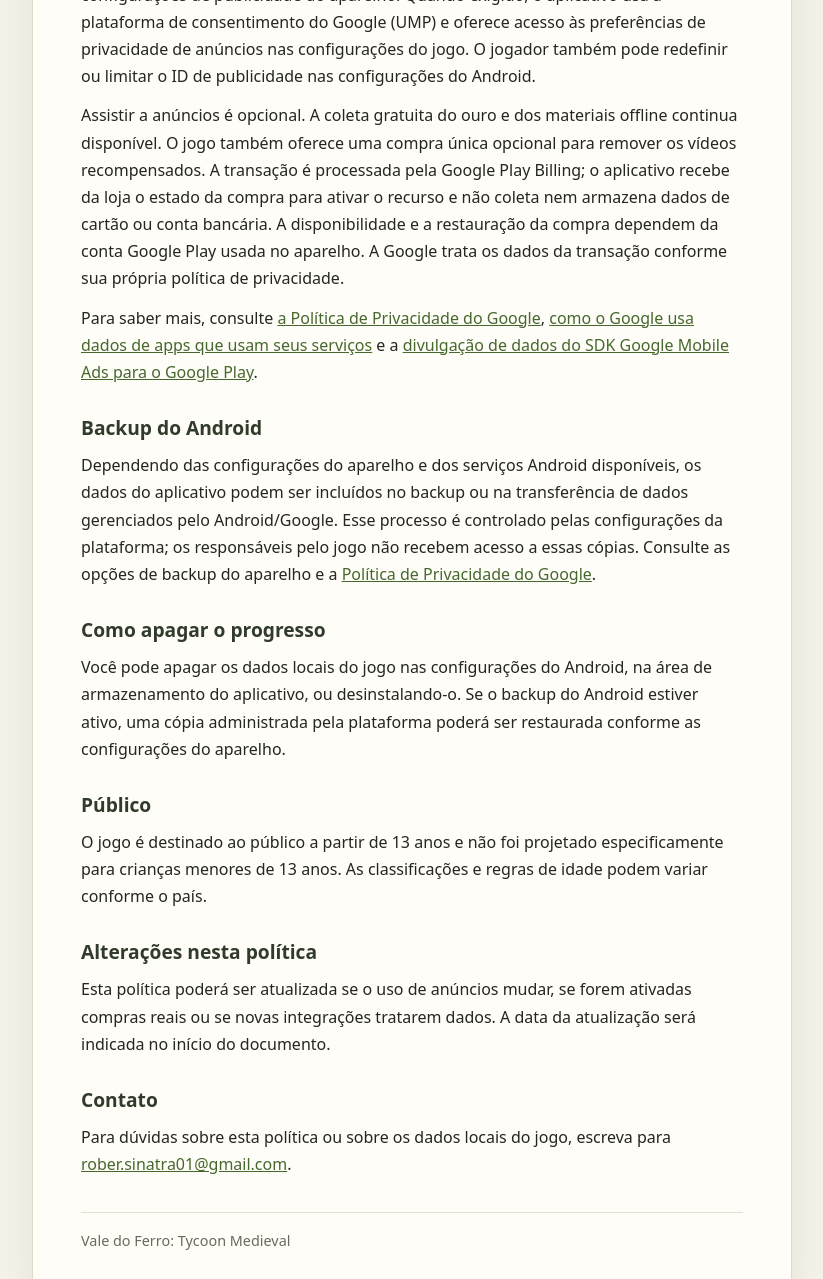
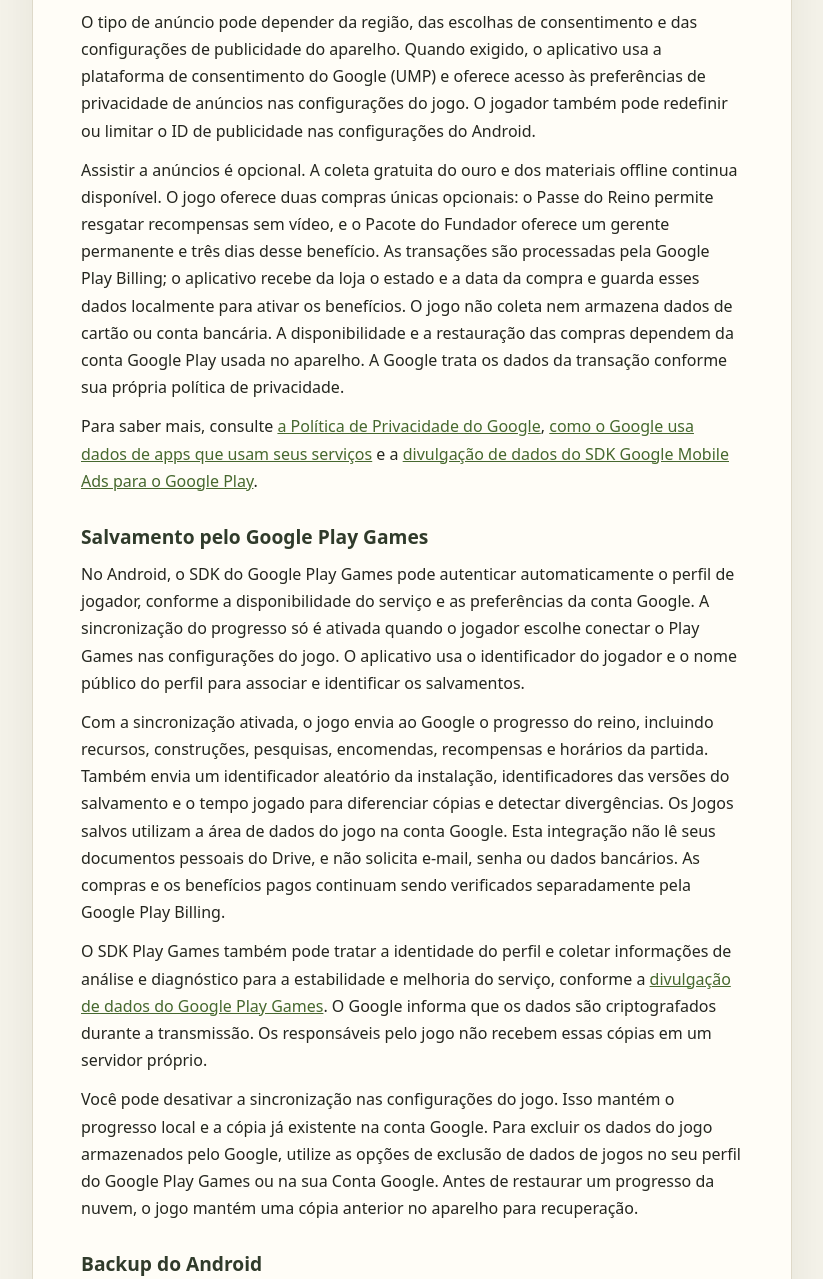
Before and after one commit to iRoberTLK/vale-do-ferro-privacy, a plain HTML site: page index.html in a window 1280 px wide. Shown: the part 876-2155 px from the top of the page, without its empty margins (228-1051 px from the left). Drawn offline with Linux system fonts and the light colour scheme.

Commit message:
Atualiza politica para Play Games, compras e preparo de anuncios

```diff
--- a/index.html
+++ b/index.html
@@ -25,7 +25,7 @@
   <body>
     <main>
       <h1>Política de Privacidade</h1>
-      <p class="updated">Vale do Ferro: Tycoon Medieval · Última atualização: 13 de outubro de 2026</p>
+      <p class="updated">Vale do Ferro: Tycoon Medieval · Última atualização: 17 de outubro de 2026</p>
 
       <p>Esta política explica como o jogo <strong>Vale do Ferro: Tycoon Medieval</strong> trata informações durante o uso do aplicativo.</p>
 
@@ -33,11 +33,17 @@
       <p>O jogo salva localmente no aparelho o progresso do reino e as preferências escolhidas, como recursos, construções, melhorias, configurações e o horário do último salvamento. Esses dados permitem continuar a partida e calcular a produção offline.</p>
 
       <h2>Coleta, envio e compartilhamento</h2>
-      <p>O jogo não exige conta e não possui servidor de jogo. O progresso do reino fica salvo no aparelho e não é enviado aos responsáveis pelo jogo. O aplicativo não solicita localização precisa por GPS.</p>
-      <p>Quando o jogador escolhe assistir ao vídeo recompensado, o aplicativo usa o SDK Google Mobile Ads. Esse SDK pode coletar e compartilhar com o Google dados como endereço IP (que pode indicar localização aproximada), identificadores do dispositivo ou da conta do aparelho (como o ID de publicidade do Android e o App Set ID), interações com o produto (por exemplo, abertura do aplicativo, toques e visualizações de anúncios) e dados de diagnóstico e desempenho. Esses dados podem ser usados para exibir e medir anúncios, segurança e prevenção contra fraude. O Google informa que os dados são criptografados durante a transmissão. O tratamento pelo Google e por parceiros de publicidade segue as políticas do Google e as escolhas de privacidade aplicáveis.</p>
+      <p>O jogo permite jogar sem ativar o salvamento na nuvem e não possui servidor de jogo próprio. O progresso do reino é salvo no aparelho e, quando o jogador ativa a sincronização no Android, uma cópia é enviada ao Google pelo Play Games. O aplicativo não solicita localização precisa por GPS.</p>
+      <p>Para disponibilizar vídeos recompensados opcionais, o aplicativo usa o SDK Google Mobile Ads. Quando as regras de consentimento permitem, o SDK pode ser inicializado e os anúncios preparados antes de o jogador escolher assistir, para reduzir a espera. Esse SDK pode coletar e compartilhar com o Google dados como endereço IP (que pode indicar localização aproximada), identificadores do dispositivo ou da conta do aparelho (como o ID de publicidade do Android e o App Set ID), interações com o produto (por exemplo, abertura do aplicativo, toques e visualizações de anúncios) e dados de diagnóstico e desempenho. Esses dados podem ser usados para exibir e medir anúncios, segurança e prevenção contra fraude. O Google informa que os dados são criptografados durante a transmissão. O tratamento pelo Google e por parceiros de publicidade segue as políticas do Google e as escolhas de privacidade aplicáveis.</p>
       <p>O tipo de anúncio pode depender da região, das escolhas de consentimento e das configurações de publicidade do aparelho. Quando exigido, o aplicativo usa a plataforma de consentimento do Google (UMP) e oferece acesso às preferências de privacidade de anúncios nas configurações do jogo. O jogador também pode redefinir ou limitar o ID de publicidade nas configurações do Android.</p>
-      <p>Assistir a anúncios é opcional. A coleta gratuita do ouro e dos materiais offline continua disponível. O jogo também oferece uma compra única opcional para remover os vídeos recompensados. A transação é processada pela Google Play Billing; o aplicativo recebe da loja o estado da compra para ativar o recurso e não coleta nem armazena dados de cartão ou conta bancária. A disponibilidade e a restauração da compra dependem da conta Google Play usada no aparelho. A Google trata os dados da transação conforme sua própria política de privacidade.</p>
+      <p>Assistir a anúncios é opcional. A coleta gratuita do ouro e dos materiais offline continua disponível. O jogo oferece duas compras únicas opcionais: o Passe do Reino permite resgatar recompensas sem vídeo, e o Pacote do Fundador oferece um gerente permanente e três dias desse benefício. As transações são processadas pela Google Play Billing; o aplicativo recebe da loja o estado e a data da compra e guarda esses dados localmente para ativar os benefícios. O jogo não coleta nem armazena dados de cartão ou conta bancária. A disponibilidade e a restauração das compras dependem da conta Google Play usada no aparelho. A Google trata os dados da transação conforme sua própria política de privacidade.</p>
       <p>Para saber mais, consulte <a href="https://policies.google.com/privacy?hl=pt-BR">a Política de Privacidade do Google</a>, <a href="https://policies.google.com/technologies/partner-sites?hl=pt-BR">como o Google usa dados de apps que usam seus serviços</a> e a <a href="https://developers.google.com/admob/android/privacy/play-data-disclosure?hl=pt-br">divulgação de dados do SDK Google Mobile Ads para o Google Play</a>.</p>
+
+      <h2>Salvamento pelo Google Play Games</h2>
+      <p>No Android, o SDK do Google Play Games pode autenticar automaticamente o perfil de jogador, conforme a disponibilidade do serviço e as preferências da conta Google. A sincronização do progresso só é ativada quando o jogador escolhe conectar o Play Games nas configurações do jogo. O aplicativo usa o identificador do jogador e o nome público do perfil para associar e identificar os salvamentos.</p>
+      <p>Com a sincronização ativada, o jogo envia ao Google o progresso do reino, incluindo recursos, construções, pesquisas, encomendas, recompensas e horários da partida. Também envia um identificador aleatório da instalação, identificadores das versões do salvamento e o tempo jogado para diferenciar cópias e detectar divergências. Os Jogos salvos utilizam a área de dados do jogo na conta Google. Esta integração não lê seus documentos pessoais do Drive, e não solicita e-mail, senha ou dados bancários. As compras e os benefícios pagos continuam sendo verificados separadamente pela Google Play Billing.</p>
+      <p>O SDK Play Games também pode tratar a identidade do perfil e coletar informações de análise e diagnóstico para a estabilidade e melhoria do serviço, conforme a <a href="https://developer.android.com/games/pgs/data-collection?hl=pt-br">divulgação de dados do Google Play Games</a>. O Google informa que os dados são criptografados durante a transmissão. Os responsáveis pelo jogo não recebem essas cópias em um servidor próprio.</p>
+      <p>Você pode desativar a sincronização nas configurações do jogo. Isso mantém o progresso local e a cópia já existente na conta Google. Para excluir os dados do jogo armazenados pelo Google, utilize as opções de exclusão de dados de jogos no seu perfil do Google Play Games ou na sua Conta Google. Antes de restaurar um progresso da nuvem, o jogo mantém uma cópia anterior no aparelho para recuperação.</p>
 
       <h2>Backup do Android</h2>
       <p>Dependendo das configurações do aparelho e dos serviços Android disponíveis, os dados do aplicativo podem ser incluídos no backup ou na transferência de dados gerenciados pelo Android/Google. Esse processo é controlado pelas configurações da plataforma; os responsáveis pelo jogo não recebem acesso a essas cópias. Consulte as opções de backup do aparelho e a <a href="https://policies.google.com/privacy?hl=pt-BR">Política de Privacidade do Google</a>.</p>
@@ -49,7 +55,7 @@
       <p>O jogo é destinado ao público a partir de 13 anos e não foi projetado especificamente para crianças menores de 13 anos. As classificações e regras de idade podem variar conforme o país.</p>
 
       <h2>Alterações nesta política</h2>
-      <p>Esta política poderá ser atualizada se o uso de anúncios mudar, se forem ativadas compras reais ou se novas integrações tratarem dados. A data da atualização será indicada no início do documento.</p>
+      <p>Esta política poderá ser atualizada quando houver mudanças no uso de anúncios, nas compras ou nas integrações que tratam dados. A data da atualização será indicada no início do documento.</p>
 
       <h2>Contato</h2>
       <p>Para dúvidas sobre esta política ou sobre os dados locais do jogo, escreva para <a href="mailto:rober.sinatra01@gmail.com">rober.sinatra01@gmail.com</a>.</p>
```
